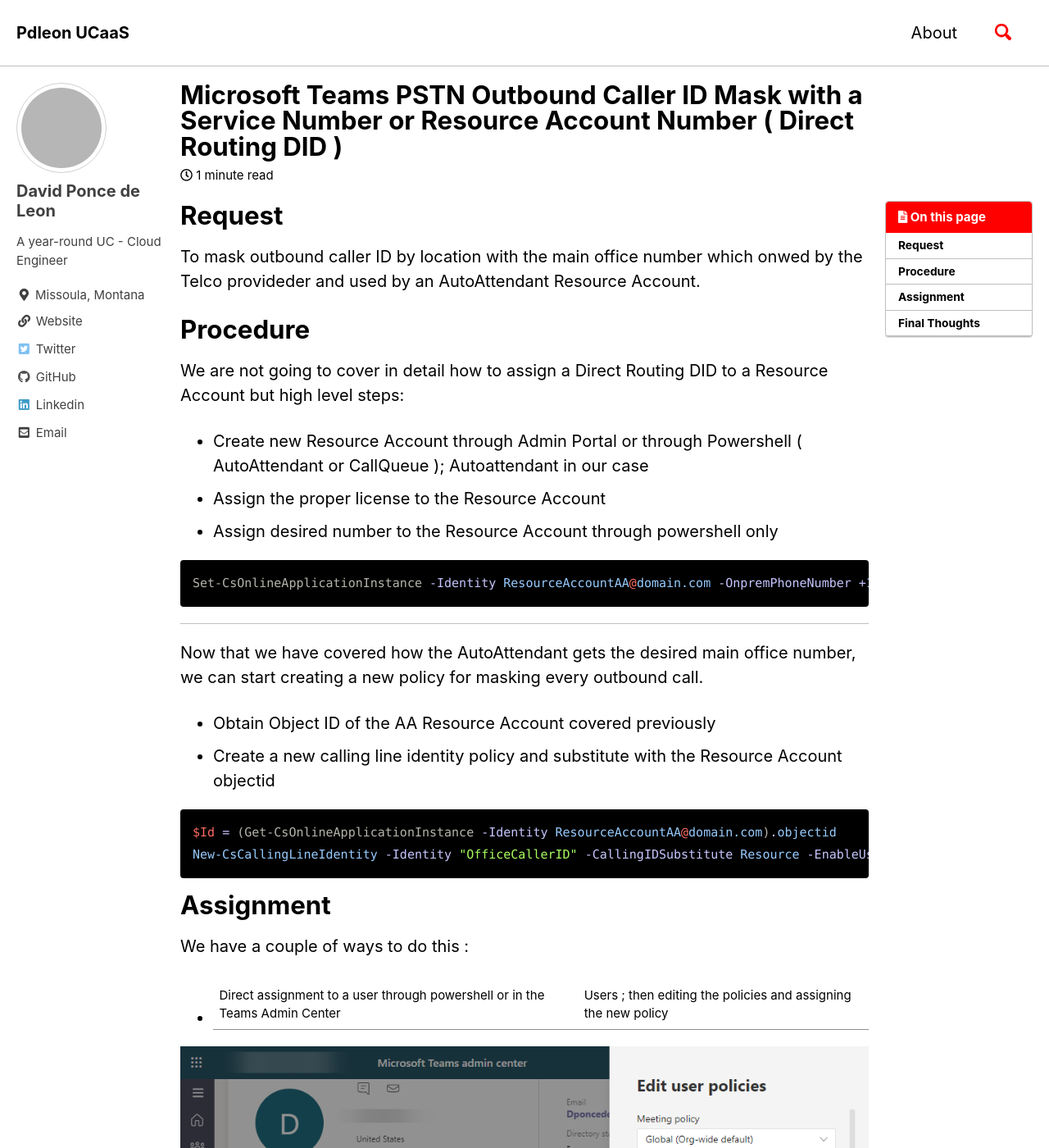
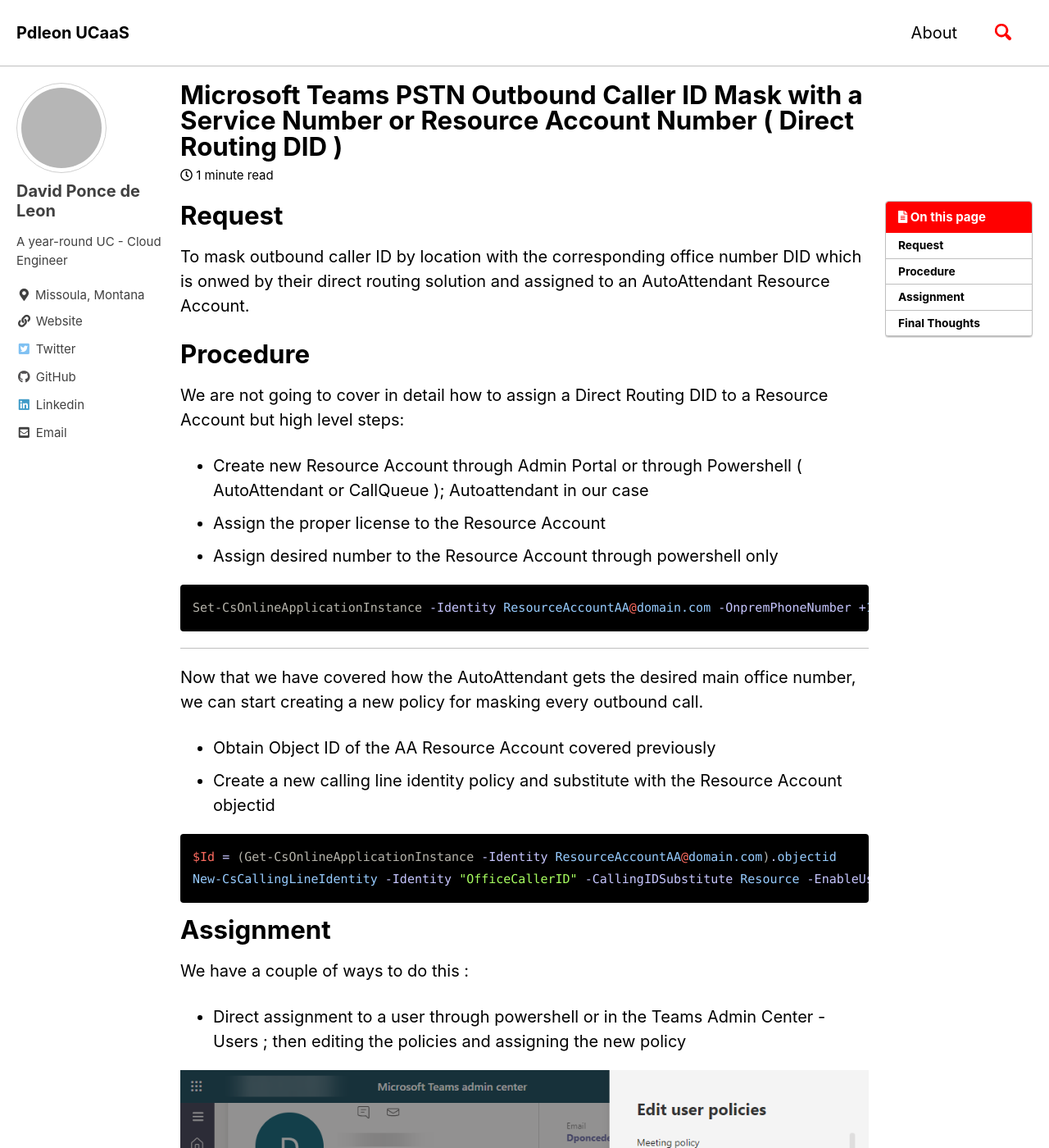
Before and after one commit to Pdleon/pdleon.github.io, a Jekyll site: the page built from _posts/2021-05-12-Teams Outbound Caller ID Mask with a Resource Account.md, in a window 1280 px wide and 1400 px high. Shown: the whole window at 82% size. Built offline with Jekyll 4.4.1, drawn with Linux system fonts in a browser that asks for light colours; cached includes are drawn as plain includes; comment, search, counter and statistics services are not loaded; grey boxes are pictures that could not be loaded.

Commit message:
Updated Post

```diff
--- a/_config.yml
+++ b/_config.yml
@@ -70,7 +70,7 @@ naver_site_verification  :
 
 # Social Sharing
 twitter:
-  username               : "ucpdleon"
+  username               : "dpddleon"
 facebook:
   username               :
   app_id                 :
--- a/_posts/2021-05-12-Teams Outbound Caller ID Mask with a Resource Account.md
+++ b/_posts/2021-05-12-Teams Outbound Caller ID Mask with a Resource Account.md
@@ -7,7 +7,7 @@ excerpt: "Teams PSTN Outbound Caller ID Mask Policy"
 
 # Request
 
-To mask outbound caller ID by location with the main office number which onwed by the Telco provideder and used by an AutoAttendant Resource Account.
+To mask outbound caller ID by location with the corresponding office number DID which is onwed by their direct routing solution and assigned to an AutoAttendant Resource Account.
 
 # Procedure
 
@@ -38,7 +38,7 @@ New-CsCallingLineIdentity -Identity "OfficeCallerID" -CallingIDSubstitute Resour
 
 We have a couple of ways to do this :
 
-- Direct assignment to a user through powershell or in the Teams Admin Center | Users ; then editing the policies and assigning the new policy
+- Direct assignment to a user through powershell or in the Teams Admin Center - Users ; then editing the policies and assigning the new policy
 
 ![](../assets/images/CallerIDPolicyDirect.png)
 
```
